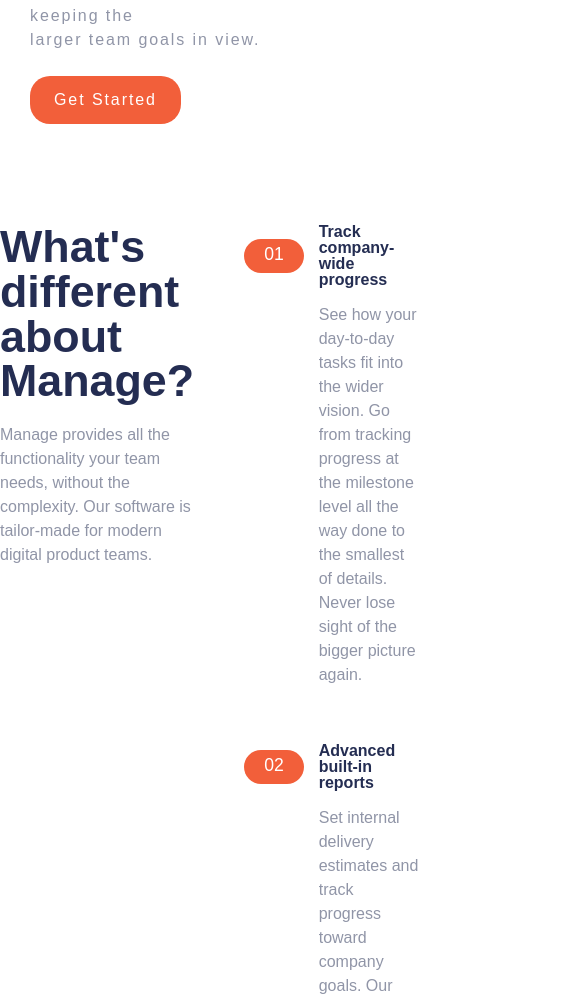
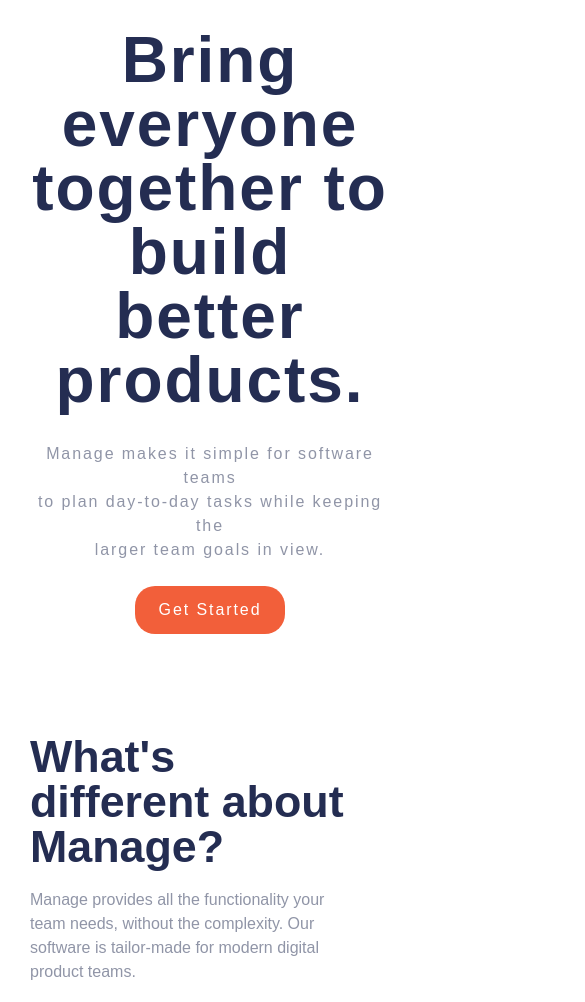
Before and after one commit to rodrigojmr/manage-landing-page, a website: page index.html in a window 390 px wide. Shown: the part 736-1738 px from the top of the page, 585 px wide, since content can reach past the window. Drawn offline with nearby package versions, Linux system fonts and the light colour scheme; files whose address does not match are found by name; a web font is replaced by a local one.

Commit message:
Hero and features mobile design

```diff
--- a/sass/layout/_features.scss
+++ b/sass/layout/_features.scss
@@ -4,9 +4,17 @@
   grid-template-rows: repeat(3, 1fr);
   column-gap: 50px;
   row-gap: 3rem;
-  padding: 50px 0;
+  padding-top: 50px;
+  padding-bottom: 50px;
+
+  @media screen and (max-width: 1200px) {
+    grid-template-columns: 1fr;
+
+    max-width: 800px;
+  }
 
   &__title {
+    position: relative;
     grid-column: 1 / 2;
     grid-row: 1 / -1;
 
@@ -43,5 +51,20 @@
 
   &__title {
     font-weight: 600;
+    position: relative;
+
+    @media screen and (max-width: 1200px) {
+      &::before {
+        position: absolute;
+        content: '';
+        width: 120%;
+        border-radius: 20px;
+        left: -10%;
+        top: -50%;
+        height: 200%;
+        background-color: rgba(238, 203, 183, 0.61);
+        z-index: -1;
+      }
+    }
   }
 }
--- a/sass/layout/_hero.scss
+++ b/sass/layout/_hero.scss
@@ -6,6 +6,13 @@
     flex: 0 0 50%;
   }
 
+  @media screen and (max-width: 1200px) {
+    flex-direction: column-reverse;
+
+    & > * {
+      flex: 0 0 100%;
+    }
+  }
   &__text {
     padding-left: 30px;
     text-align: left;
@@ -18,3 +25,14 @@
     margin-bottom: 30px;
   }
 }
+
+@media screen and (max-width: 1200px) {
+  .hero__text,
+  .graph {
+    margin: 0 auto;
+  }
+
+  .hero__text {
+    text-align: center;
+  }
+}
--- a/sass/layout/_testimonials.scss
+++ b/sass/layout/_testimonials.scss
@@ -7,7 +7,7 @@
 .testimonials {
   display: grid;
   gap: 20px;
-  grid-template-columns: 20px repeat(4, 30%) 20px;
+  grid-template-columns: 20px repeat(4, minmax(350px, 33%)) 20px;
   overflow: auto;
   cursor: grab;
   -webkit-overflow-scrolling: touch;
```
Also changed, not shown: style.css.
